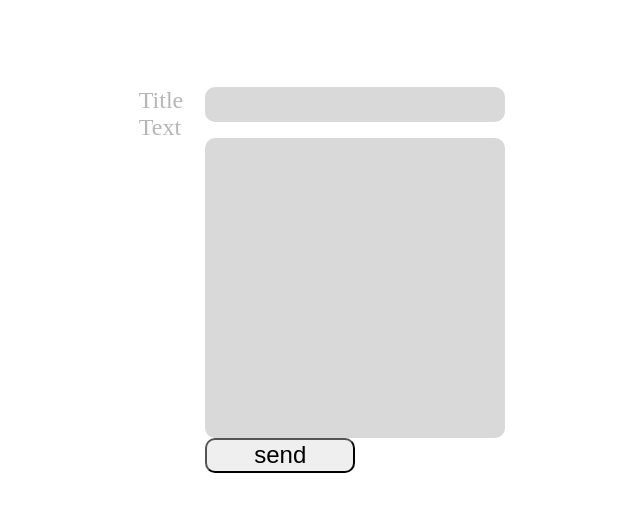
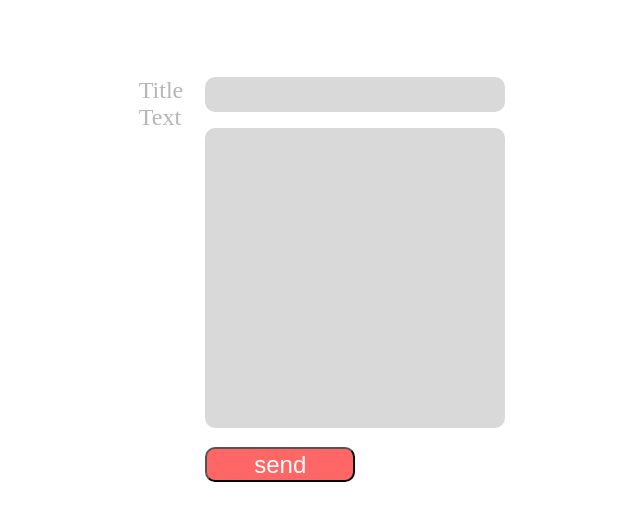
Before and after one commit to seungmin21/POST_Login, a plain HTML site: page post.html in a window 1280 px wide. Shown: the part 226-746 px from the top of the page, without its empty margins (326-966 px from the left). Drawn offline with Linux system fonts and the light colour scheme.

Commit message:
2번 컨테이너 작업 완료

```diff
--- a/post.html
+++ b/post.html
@@ -63,6 +63,9 @@
       font-size: 24px;
       font-weight: 400;
       border-radius: 10px;
+      background-color: #ff6666;
+      color: #fff;
+      margin-top: 19px;
     }
   </style>
 </head>
```
